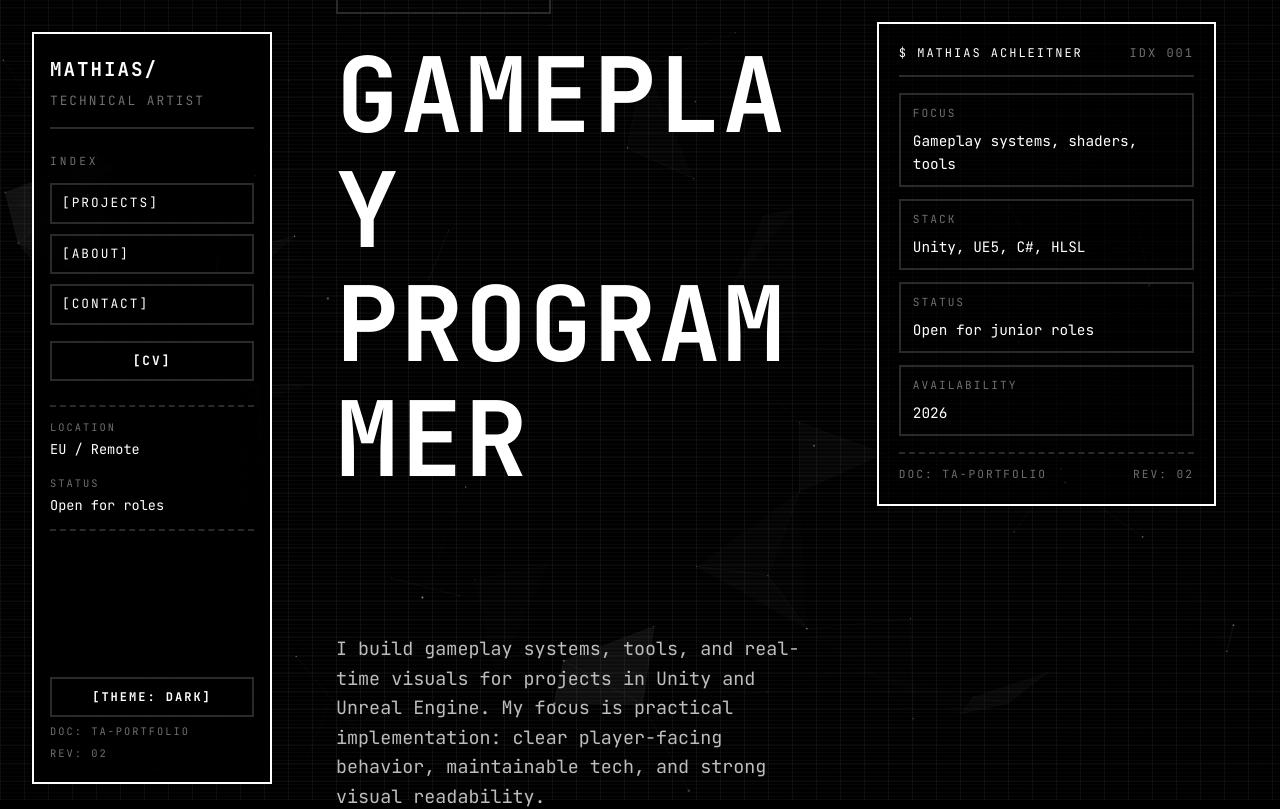
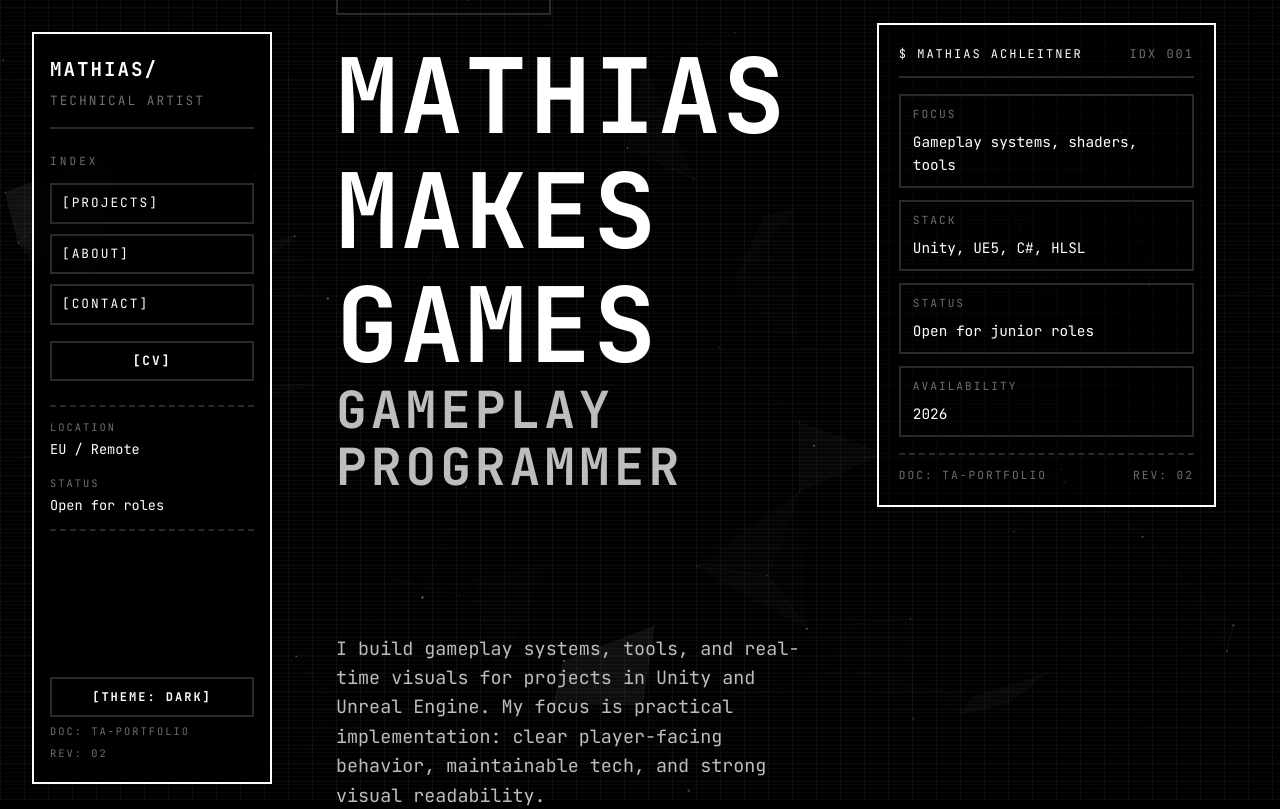
Before and after one commit to matach/Portfolio_Website_2026, a React (Vite) app: page / in a window 1280 px wide. Shown: the top 809 px of the page. Built offline with nearby package versions, Linux system fonts and the light colour scheme.

Commit message:
Update title and subtitle in HeroContent component

```diff
--- a/src/components/HeroContent.tsx
+++ b/src/components/HeroContent.tsx
@@ -5,8 +5,8 @@ export default function HeroContent() {
         <div className="hero-content__lead">
           <div className="hero-content__kicker">Portfolio / 2026</div>
           <h1 className="hero-content__title">
-            Gameplay Programmer
-            <span className="hero-content__title-line"></span>
+            Mathias makes Games
+            <span className="hero-content__title-line">Gameplay programmer</span>
             <span className="hero-content__cursor">_</span>
           </h1>
           <p className="hero-content__subtitle">
```
